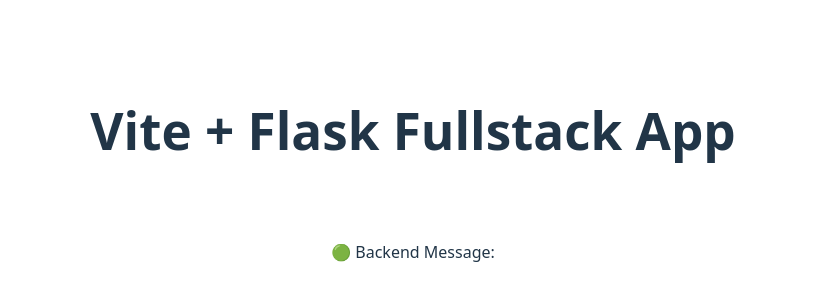
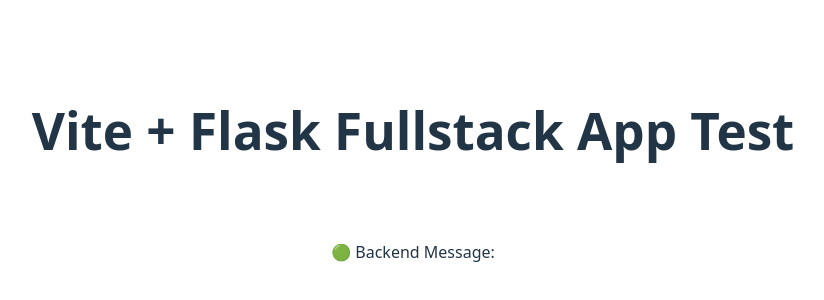
Before and after one commit to Lahiru-LK/my-fullstack-app, a React (Vite) app in the folder client/: page / in a window 1280 px wide. Shown: the part 210-510 px from the top of the page, without its empty margins (227-1051 px from the left). Built offline with nearby package versions, Linux system fonts and the light colour scheme; no server answers.

Commit message:
Update App.jsx

```diff
--- a/client/src/App.jsx
+++ b/client/src/App.jsx
@@ -4,7 +4,7 @@
 function App() {
   return (
     <div>
-      <h1>Vite + Flask Fullstack App</h1>
+      <h1>Vite + Flask Fullstack App Test</h1>
       <MainBG />
     </div>
   );
```
